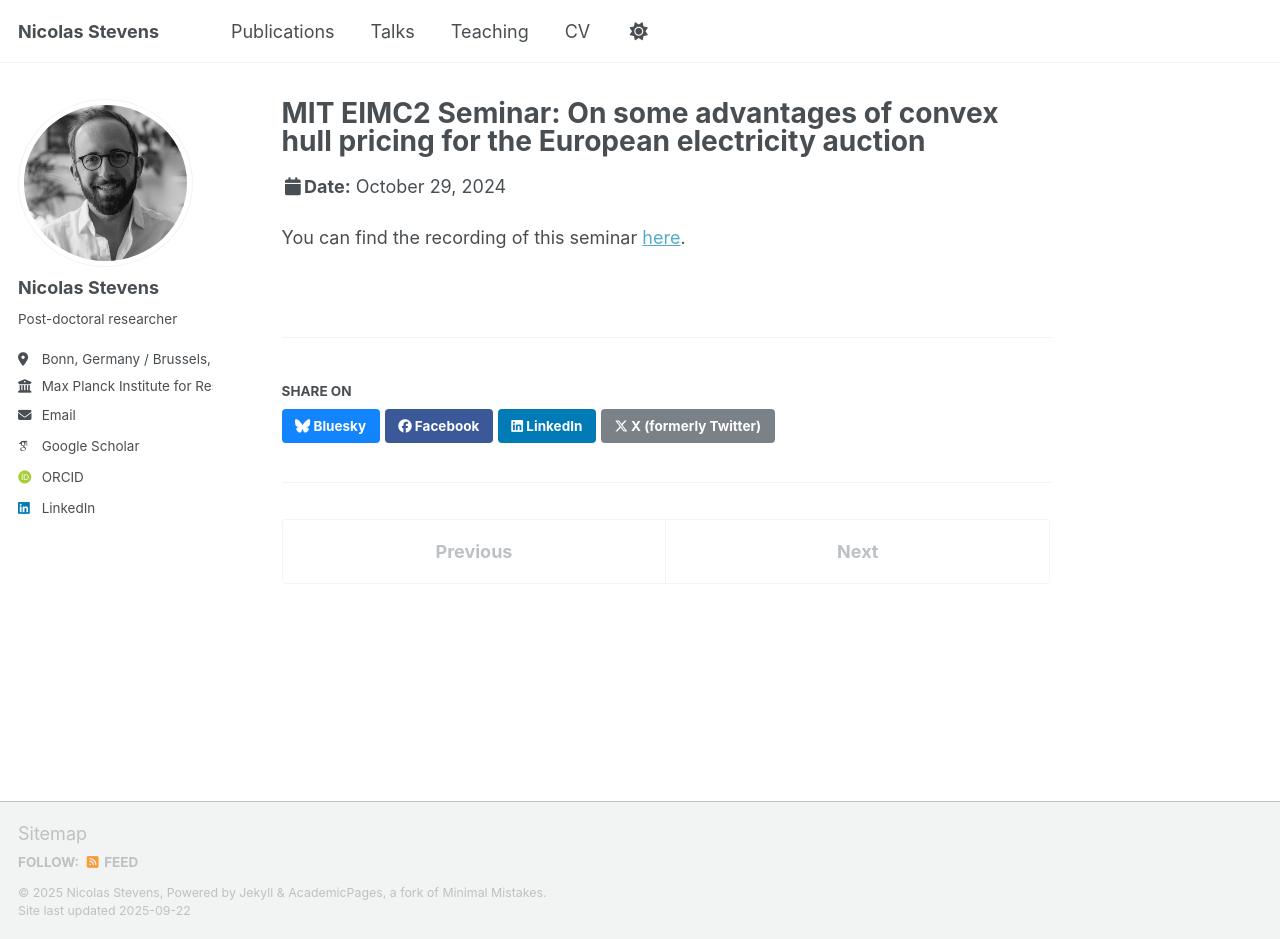
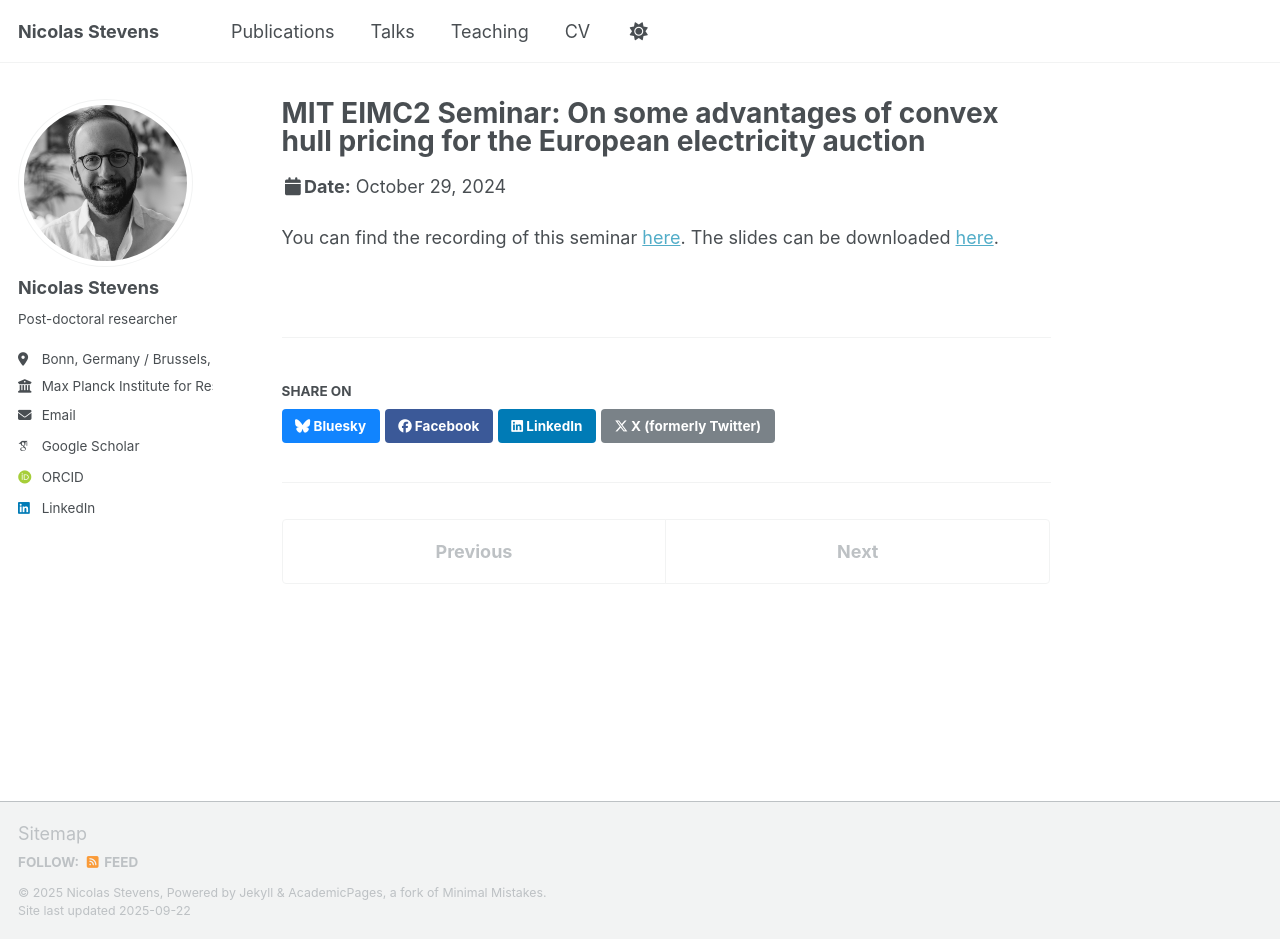
Before and after one commit to NicolasStevens/NicolasStevens.github.io, a Jekyll site: the page built from _talks/MIT2024.md, in a window 1280 px wide and 939 px high. Built offline with Jekyll 4.4.1, drawn with Linux system fonts in a browser that asks for light colours; some web fonts are replaced; a script that is not in the unit is left out.

Commit message:
Update MIT2024.md

```diff
--- a/_talks/MIT2024.md
+++ b/_talks/MIT2024.md
@@ -1,10 +1,11 @@
 ---
 title: "MIT EIMC2 Seminar: On some advantages of convex hull pricing for the European electricity auction"
 collection: talks
-type: "Talk"
+type: "Seminar"
 permalink: /talks/MIT2024
 venue: "MIT, LIDS, EIMC2 Seminar"
 date: 2024-10-29
 location: "Cambridge, MA, USA"
 ---
 You can find the recording of this seminar [here](https://lids.mit.edu/news-and-events/events/eimc2-seminar-1).
+The slides can be downloaded [here](https://NicolasStevens.github.io/files/MIT_LIDSseminar2024Vsent.pdf).
```
